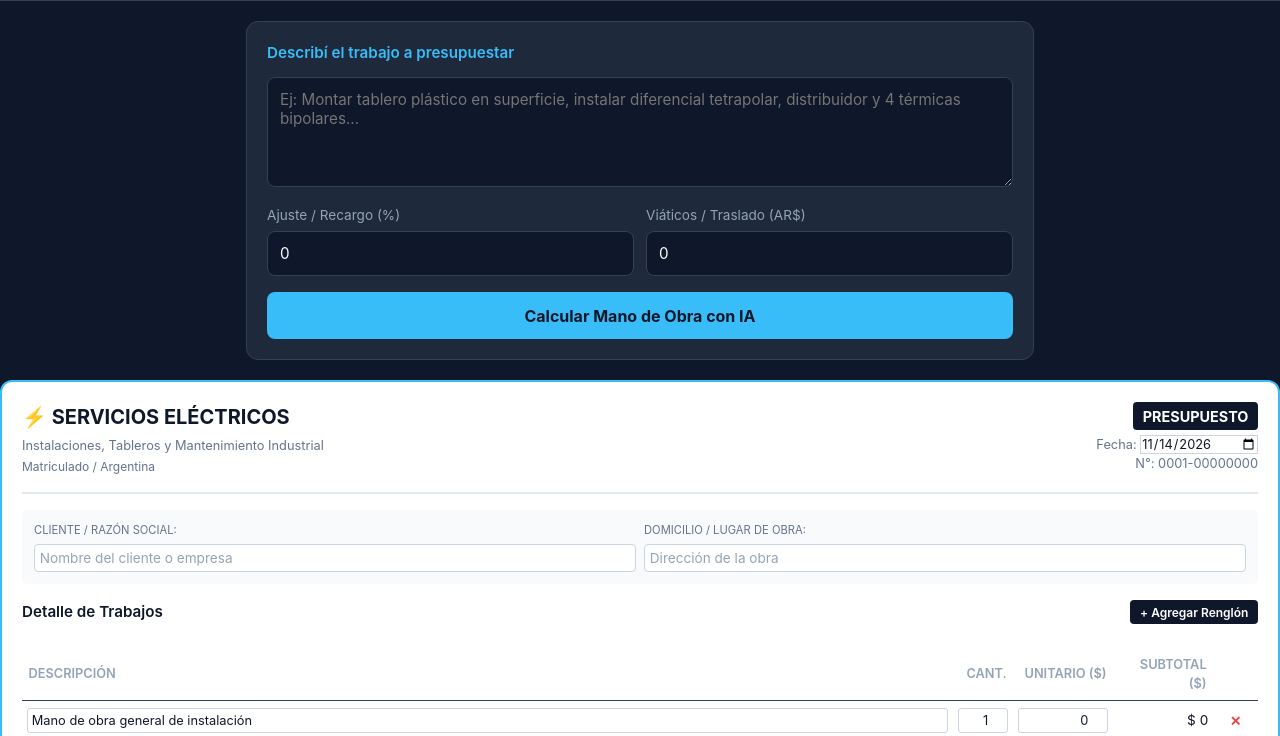
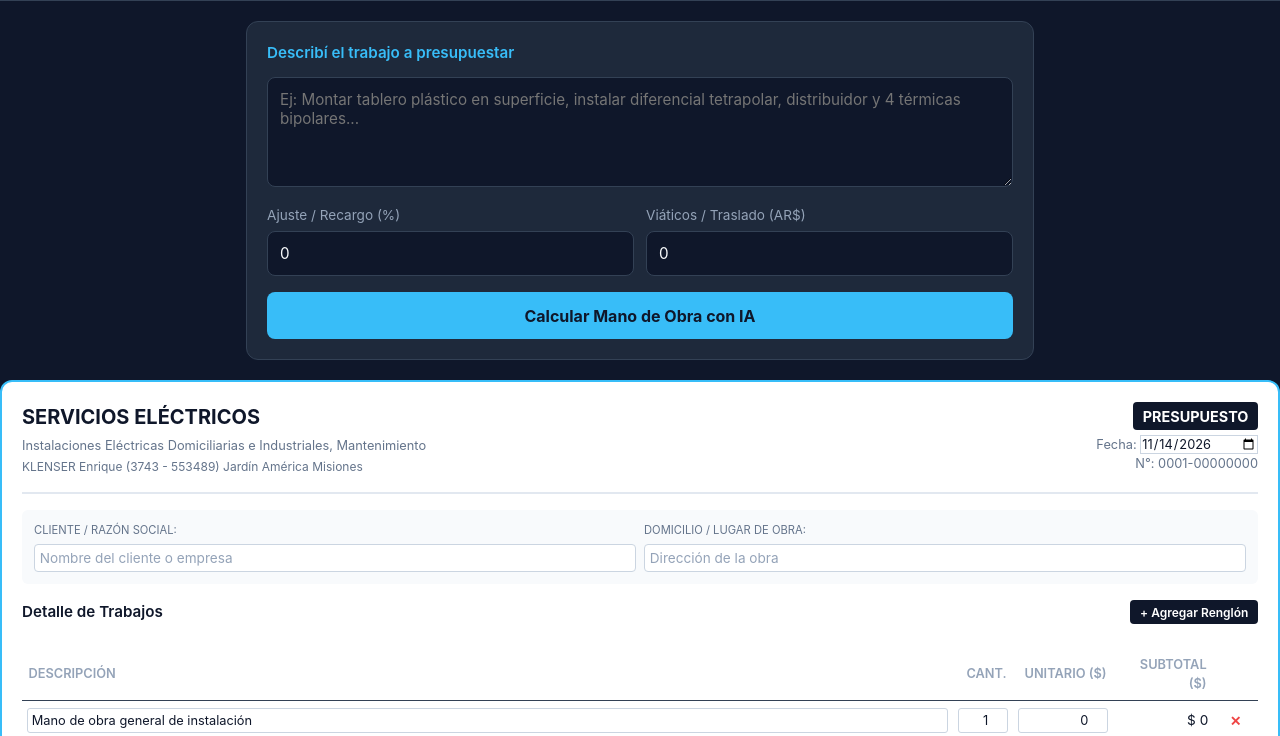
Before and after one commit to 56quique/Costo_Mano_de_obra, a plain HTML site: page index.html in a window 1280 px wide. Shown: the part 64-800 px from the top of the page. Drawn offline with Linux system fonts and the light colour scheme.

Commit message:
Revise service details in index.html
Updated service description and contact information.

```diff
--- a/index.html
+++ b/index.html
@@ -199,9 +199,9 @@
     <!-- ENCABEZADO -->
     <div style="display: flex; justify-content: space-between; border-bottom: 2px solid #e2e8f0; padding-bottom: 1rem; margin-bottom: 1rem;">
       <div>
-        <h2 style="margin: 0; font-size: 1.25rem; color: #0f172a;">⚡ SERVICIOS ELÉCTRICOS</h2>
-        <p style="margin: 0.2rem 0; font-size: 0.8rem; color: #64748b;">Instalaciones, Tableros y Mantenimiento Industrial</p>
-        <p style="margin: 0; font-size: 0.75rem; color: #64748b;">Matriculado / Argentina</p>
+        <h2 style="margin: 0; font-size: 1.25rem; color: #0f172a;">SERVICIOS ELÉCTRICOS</h2>
+        <p style="margin: 0.2rem 0; font-size: 0.8rem; color: #64748b;">Instalaciones Eléctricas Domiciliarias e Industriales, Mantenimiento</p>
+        <p style="margin: 0; font-size: 0.75rem; color: #64748b;">KLENSER Enrique (3743 - 553489) Jardín América Misiones</p>
       </div>
       <div style="text-align: right;">
         <div style="background: #0f172a; color: #fff; padding: 0.2rem 0.6rem; font-weight: bold; font-size: 0.9rem; border-radius: 4px; display: inline-block; margin-bottom: 0.3rem;">PRESUPUESTO</div>
```
